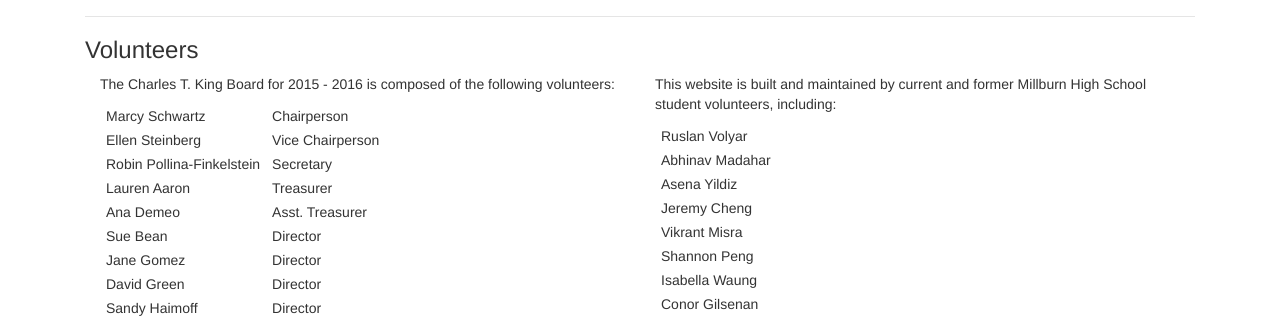
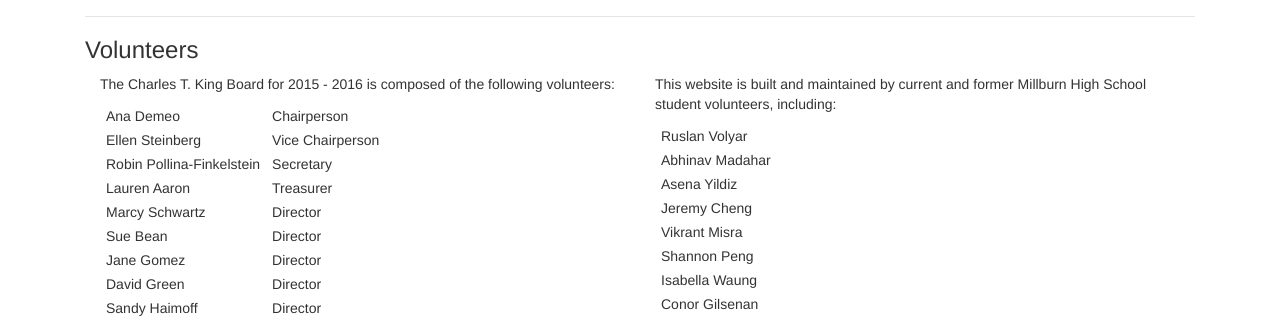
Before and after one commit to Charles-T-King/Charles-T-King.github.io, a Jekyll site: the page built from about.html, in a window 1280 px wide. Shown: the part 342-660 px from the top of the page. Built offline with Jekyll 4.4.1, drawn with Linux system fonts in a browser that asks for light colours; nearby versions of some CDN libraries.

Commit message:
Update board volunteers

```diff
--- a/about.html
+++ b/about.html
@@ -57,8 +57,8 @@
         <td>Treasurer</td>
       </tr>
       <tr>
-        <td>Ana Demeo</td>
-        <td>Asst. Treasurer</td>
+        <td>Marcy Schwartz</td>
+        <td>Director</td>
       </tr>
       <tr>
         <td>Sue Bean</td>
```
Also changed, not shown: other parts of about.html (+1 -1 lines).
